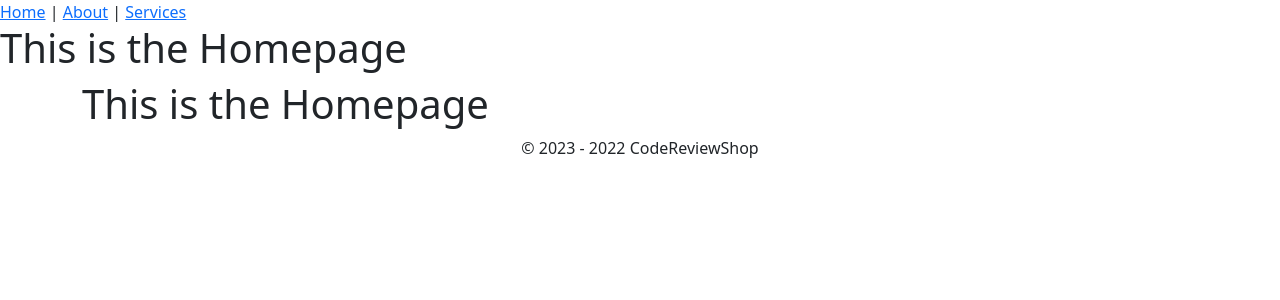
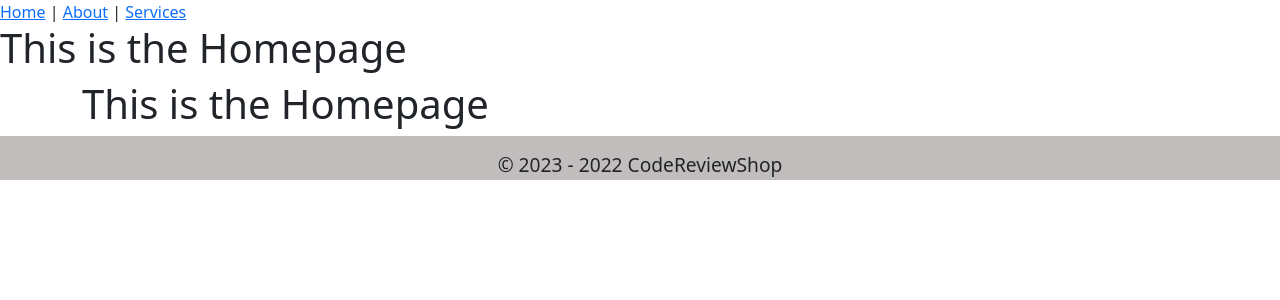
Before and after one commit to project-graveyard/codereviewshop, a Vue app: page / in a window 1280 px wide. Shown: the top 300 px of the page. Built offline with nearby package versions, Linux system fonts and the light colour scheme.

Commit message:
add styling for footer entire section

```diff
--- a/src/components/FooterSection.vue
+++ b/src/components/FooterSection.vue
@@ -10,4 +10,17 @@ const curDate = ref(new Date().getFullYear())
   </div>
 </template>
 
-<style></style>
+<style>
+.footer {
+  background-color: #c2bdbd;
+  height: max-content;
+  width: 100%;
+  display: flex;
+  flex-direction: column;
+  align-items: center;
+  justify-content: center;
+  font-size: 1.2rem;
+  font-weight: bold;
+  padding-top: 15px;
+}
+</style>
```
